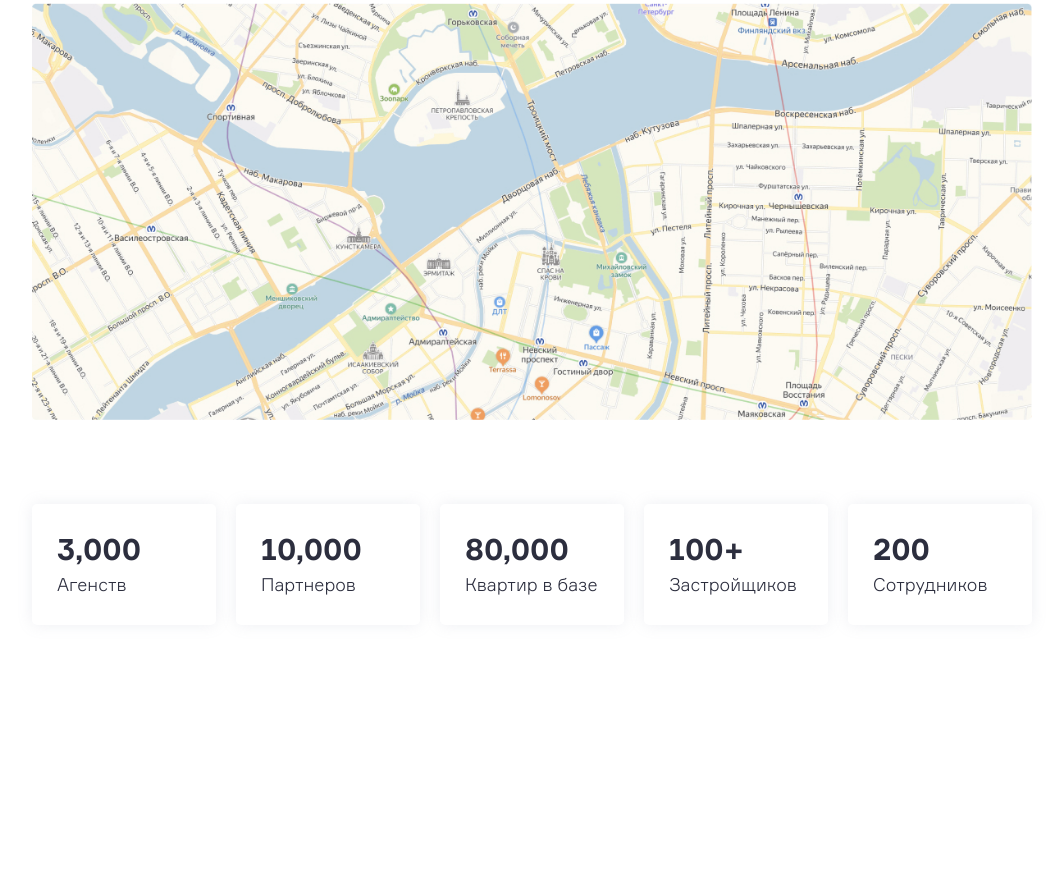
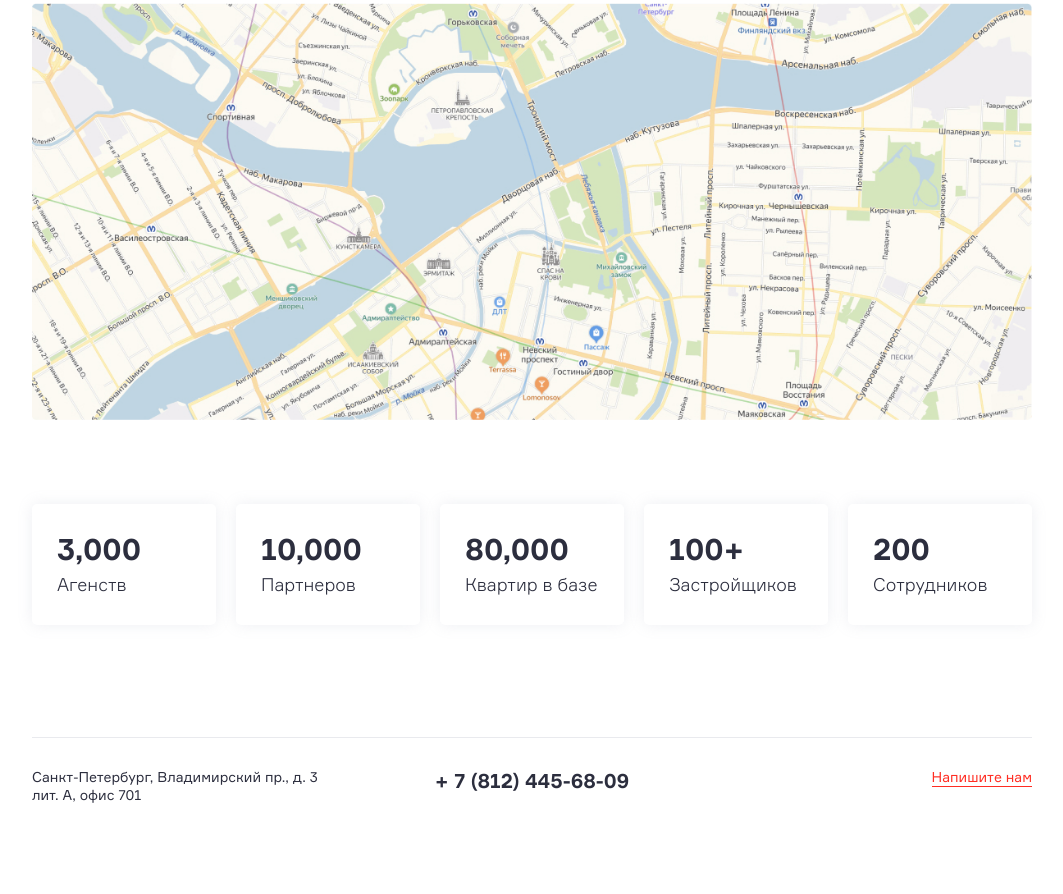
Before and after one commit to g1rz/pan_test, a website: page app/pug/index.pug in a window 1280 px wide. Shown: the part 1702-2596 px from the top of the page, without its empty margins (108-1171 px from the left). Before the commit the page ends 2439 px from the top, so only its background shows below. Drawn offline with nearby package versions, Linux system fonts and the light colour scheme; files that its build step writes are made by us from their sources; files whose address does not match are found by name.

Commit message:
Футер

```diff
--- a/app/pug/sections/3_info.pug
+++ b/app/pug/sections/3_info.pug
@@ -1,7 +1,7 @@
 section.section
     .container.container--min
         .row.row--center
-            .cols.cols-6.cols-md-5
+            .cols.cols-6
                 .progressbar-wrap
                     .progressbar
                         .progressbar__inner(style="width:5%", data-val="5")
@@ -11,7 +11,7 @@ section.section
                             | + 25 %
                         p.progressbar-info
                             | При нажатии на кнопку прогрессбар заполняется на столько процентов, сколько указано на кнопке
-            .cols.cols-6.cols-md-5
+            .cols.cols-6
                 .text-big
                     p Большинство онкологических пациентов испытывают страх перед неизвестностью того, что их ожидает в процессе лечения рака.
 
--- a/app/pug/sections/footer.pug
+++ b/app/pug/sections/footer.pug
@@ -0,0 +1,12 @@
+footer.footer
+    .container.container--min
+        .footer__inner
+            .row
+                .cols.cols-3.cols-lg-4
+                    p Санкт-Петербург, Владимирский&nbsp;пр., д.&nbsp;3 лит. А, офис 701
+                .cols.cols-6.cols-lg-4.text-center
+                    a.phone(href="+ 78124456809")
+                        | + 7 (812) 445-68-09
+                .cols.cols-3.cols-lg-4.text-right
+                    a.link(href="#")
+                        | Напишите нам
--- a/app/sass/base/_general.sass
+++ b/app/sass/base/_general.sass
@@ -108,6 +108,40 @@ body
     font-size: 20px
     line-height: 34px
 
+.text-center
+    text-align: center
+
+.text-left
+    text-align: left
+
+.text-right
+    text-align: right
+
+.phone
+    font-size: 25px
+    font-weight: 700
+    line-height: 30px
+    color: $black_light
+    &:hover
+        color: $main_color
+
+.link
+    position: relative
+    font-weight: 400
+    font-size: 14px
+    line-height: 18px
+    color: $main_color
+    &::after
+        content: ''
+        position: absolute
+        bottom: -2px
+        left: 0
+        width: 100%
+        height: 1px
+        background: $main_color
+    &:hover::after
+        opacity: 0
+
 .top
     position: fixed
     display: flex
@@ -142,6 +176,10 @@ body
         font-size: 18px
         line-height: 26px
 
+    .phone
+        font-size: 20px
+        line-height: 26px
+
 @media (max-width: $media_md)
     .main-content
         margin-top: 77px
@@ -149,3 +187,7 @@ body
     .text-big
         font-size: 15px
         line-height: 22px
+
+    .phone
+        font-size: 18px
+        line-height: 22px
--- a/app/sass/sections/_footer.sass
+++ b/app/sass/sections/_footer.sass
@@ -0,0 +1,9 @@
+.footer
+    &__inner
+        padding: 30px 0 90px
+        border-top: 1px solid rgba($gray_light, 0.2)
+
+@media (max-width: $media_md)
+    .footer
+        &__inner
+            padding: 20px 0 40px
```
Also changed, not shown: app/css/style.css, app/index.html, 1 other file.
